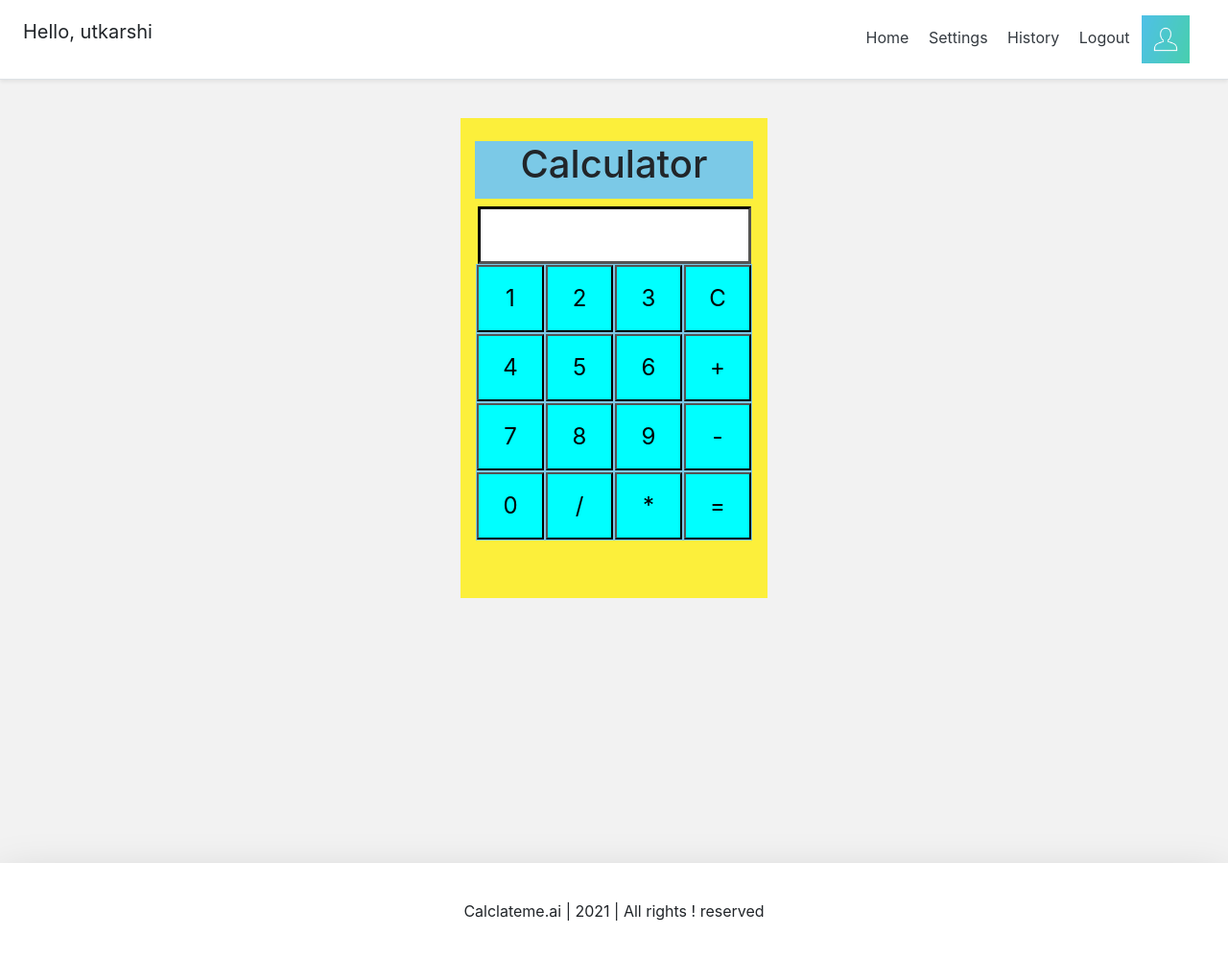
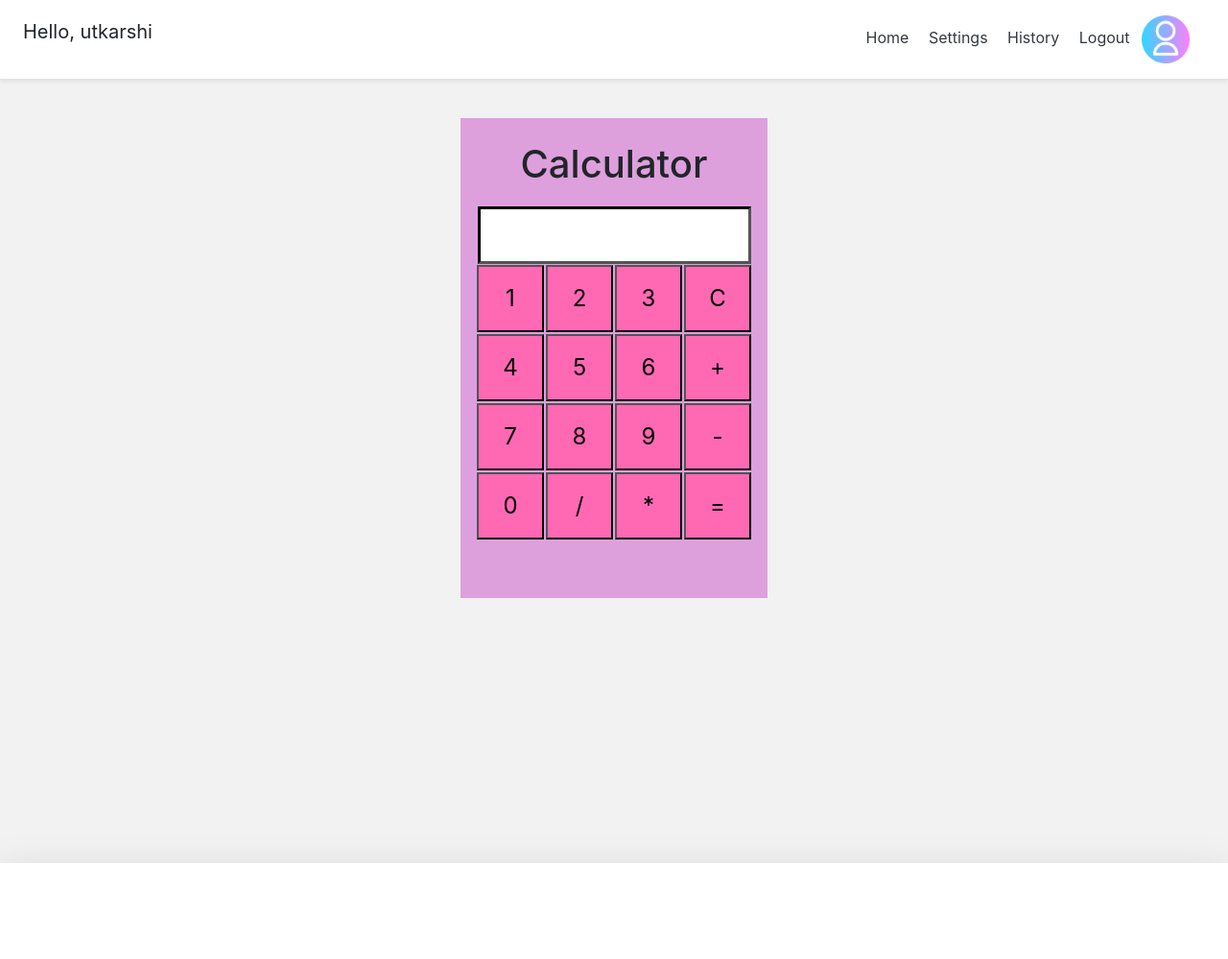
Before and after one commit to ujwalpandey1/Calculator_TransOrg, a Django app: page /calculator/ in a window 1280 px wide. Shown: the whole page at 96% size. Run offline with Django 3.2, Linux system fonts and the light colour scheme; a user stored in the database is signed in; some libraries are stand-ins or nearby versions.

Commit message:
first commit

```diff
--- a/templates/calculatorUI/calculator.html
+++ b/templates/calculatorUI/calculator.html
@@ -3,7 +3,7 @@
 {% block content %}
 <style>
 	.header{
-		background-color: rgb(123, 201, 231);
+		background-color: rgb(221,160,221);
 		width: 290px;
 		height: 60px;
 
@@ -13,7 +13,7 @@
 		width: 70px;
 		height: 70px;
 		color: black;
-		background-color: aqua;
+		background-color: hotpink;
 
 		font-size: 1.5em;
 
@@ -23,7 +23,7 @@
 		width: 70px;
 		height: 70px;
 		color: black;
-		background-color: aqua;
+		background-color: hotpink;
 
 		font-size: 1.5em;
 
@@ -44,11 +44,11 @@
 
 	}
 	table{
-		background-color: rgb(123, 201, 231);
+		background-color: rgb(221,160,221);
 	}
 
 	#container{
-		background-color: rgb(252, 239, 59);
+		background-color: rgb(221,160,221);
 		width: 320px;
 		height: 500px;
 	}
--- a/templates/snippets/footer.html
+++ b/templates/snippets/footer.html
@@ -7,7 +7,7 @@
 <!-- Footer -->
 
 <div class="d-flex flex-row align-items-center footer bg-white shadow-lg">
-	<p class="m-auto">Calclateme.ai | 2021 | All rights ! reserved</p>
+	<p class="m-auto"></p>
 </div>
 <!-- End Footer -->
 
--- a/templates/snippets/header.html
+++ b/templates/snippets/header.html
@@ -32,7 +32,7 @@
 	    <a class="p-2 text-dark" href="{% url 'history' %}">History</a>
 	    <a class="p-2 text-dark" href="{% url 'logout' %}">Logout</a>
 
-		<img class="circular--square" src="{{request.user.profile_image.url }}" width="50px" height="50px">
+		<img class="circular--square" src="/media/profile_image.png" width="50px" height="50px">
 	{% else %}
 		<a class="p-2 text-dark" href="#">Home</a>
 	    <a class="p-2 text-dark" href="{% url 'login' %}">Login</a>
```
Also changed, not shown: Screenshots_Calculator/Screenshot from 2022-08-19 10-00-38.png (added), Screenshots_Calculator/Screenshot from 2022-08-19 10-00-50.png (added), Screenshots_Calculator/Screenshot from 2022-08-19 10-01-57.png (added), Screenshots_Calculator/Screenshot from 2022-08-19 10-02-17.png (added), account/migrations/0002_account_profile_image.py, db.sqlite3, media/profile_image.png, media_cdn/profile_image.png, 1 other file.
